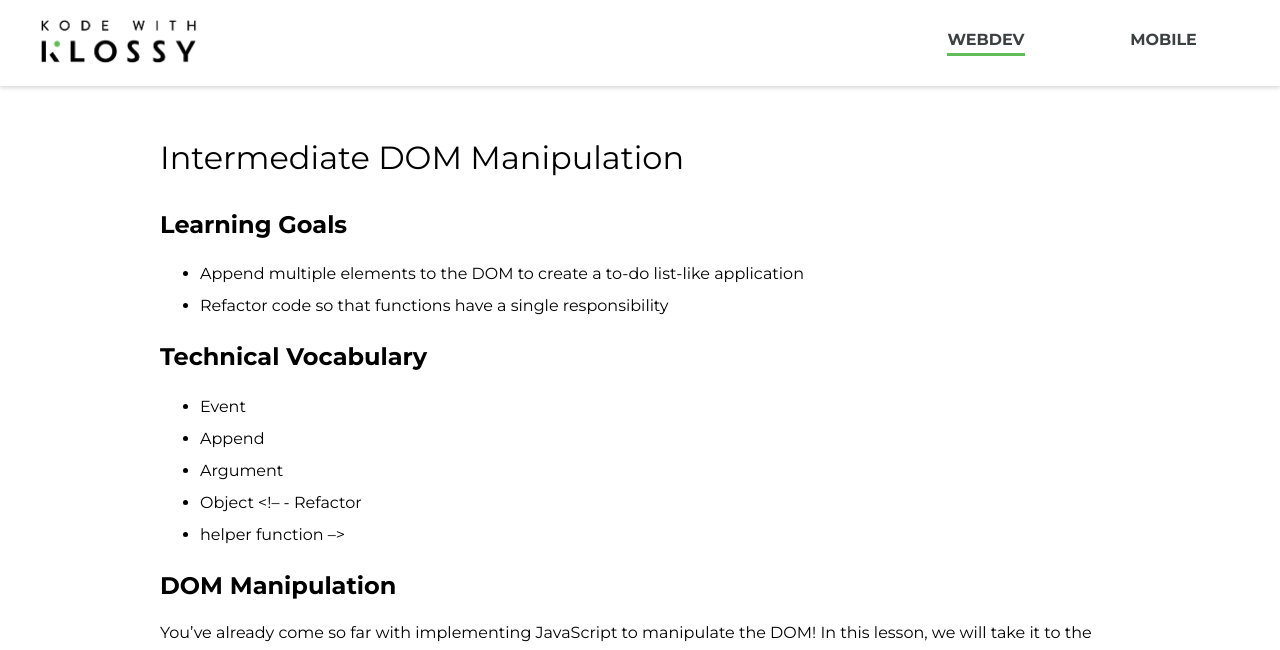
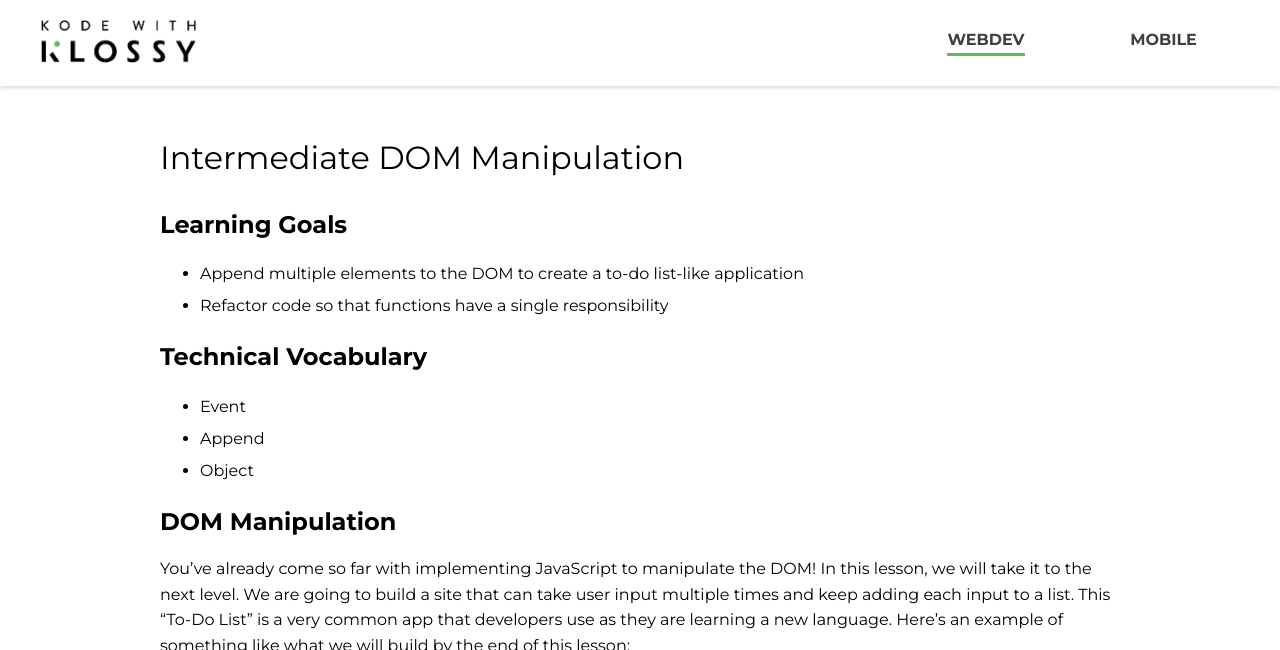
Before and after one commit to ameseee/kwk-curriculum-site, a Jekyll site: the page built from web-app/lessons/js-dom-manipulation-intermediate/index.md, in a window 1280 px wide and 900 px high, cut to the strip 0-650 px from the top of the window. Built offline with Jekyll 4.4.1, drawn with Linux system fonts in a browser that asks for light colours; nearby versions of some CDN libraries.

Commit message:
Adjust vocab after some content changes

```diff
--- a/web-app/lessons/js-dom-manipulation-intermediate/index.md
+++ b/web-app/lessons/js-dom-manipulation-intermediate/index.md
@@ -11,10 +11,7 @@ title: Intermediate DOM Manipulation
 
 - Event
 - Append
-- Argument
 - Object
-<!-- - Refactor
-- helper function -->
 
 ## DOM Manipulation
 
@@ -212,6 +209,7 @@ You've learned a **lot** and have already come so far. Put all your skills toget
   <p>Wireframe your app and choose a color palette. Once your plans are approved by your instructor, get started!</p>
   <p><strong>Spicy Challenge:</strong> In addition to a delete button, add another button that will do something else to the card. If it's a to-do list, it's nice to have a way to indicate the level of importance one task has over another. The details depend on what you initially built. (The real-life connection here is in basically everything you see on the internet - any social media post has at least two ways a user can interact - favorite, comment, view profile, etc. You are essentially building that type of functionality!)</p>
 </div>
+<br>
 
 ## Extensions
 
```
